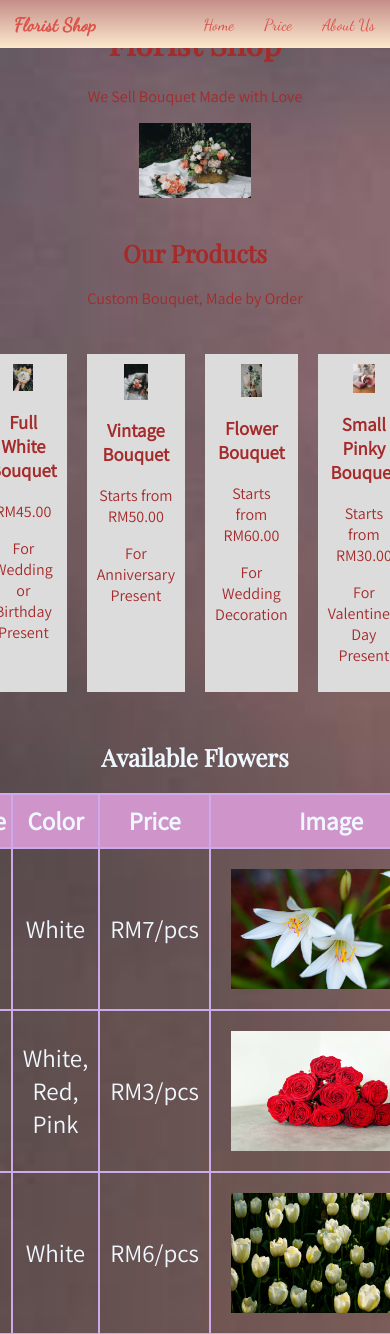
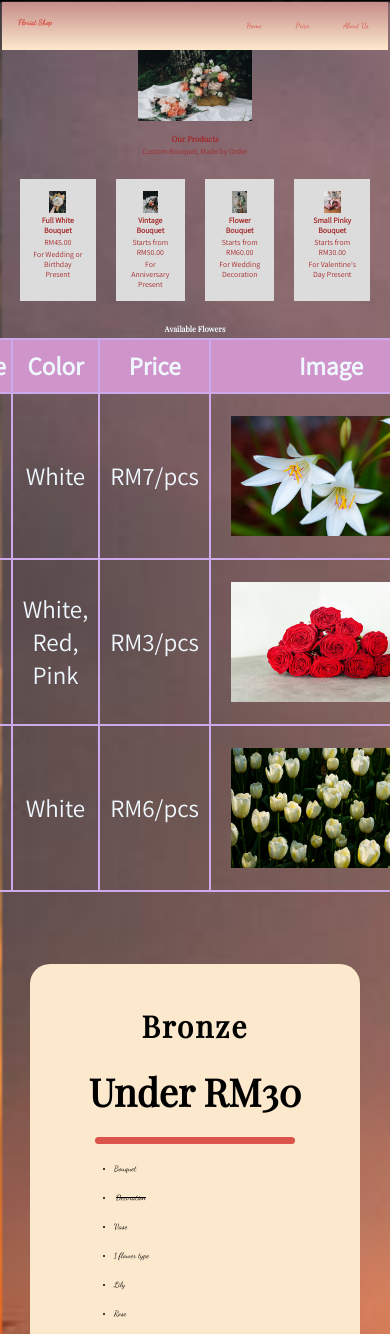
Before and after one commit to zhafranzainal/basic_web, a PHP site: page / in a window 390 px wide; the page is wider, and only the part inside the window is pictured. Shown: the top 1334 px of that part. Run offline with PHP 8.4, Linux system fonts and the light colour scheme; some libraries are stand-ins or nearby versions.

Commit message:
Create responsive font size using media query

```diff
--- a/Meeting 8 - Google Fonts/florist-shop/styles.css
+++ b/Meeting 8 - Google Fonts/florist-shop/styles.css
@@ -275,3 +275,10 @@ footer {
 * {
     font-family: 'Dancing Script', cursive;
 }
+
+@media (max-width: 600px) {
+    * {
+        font-size: 2vw;
+        margin: 2px;
+    }
+}
```
